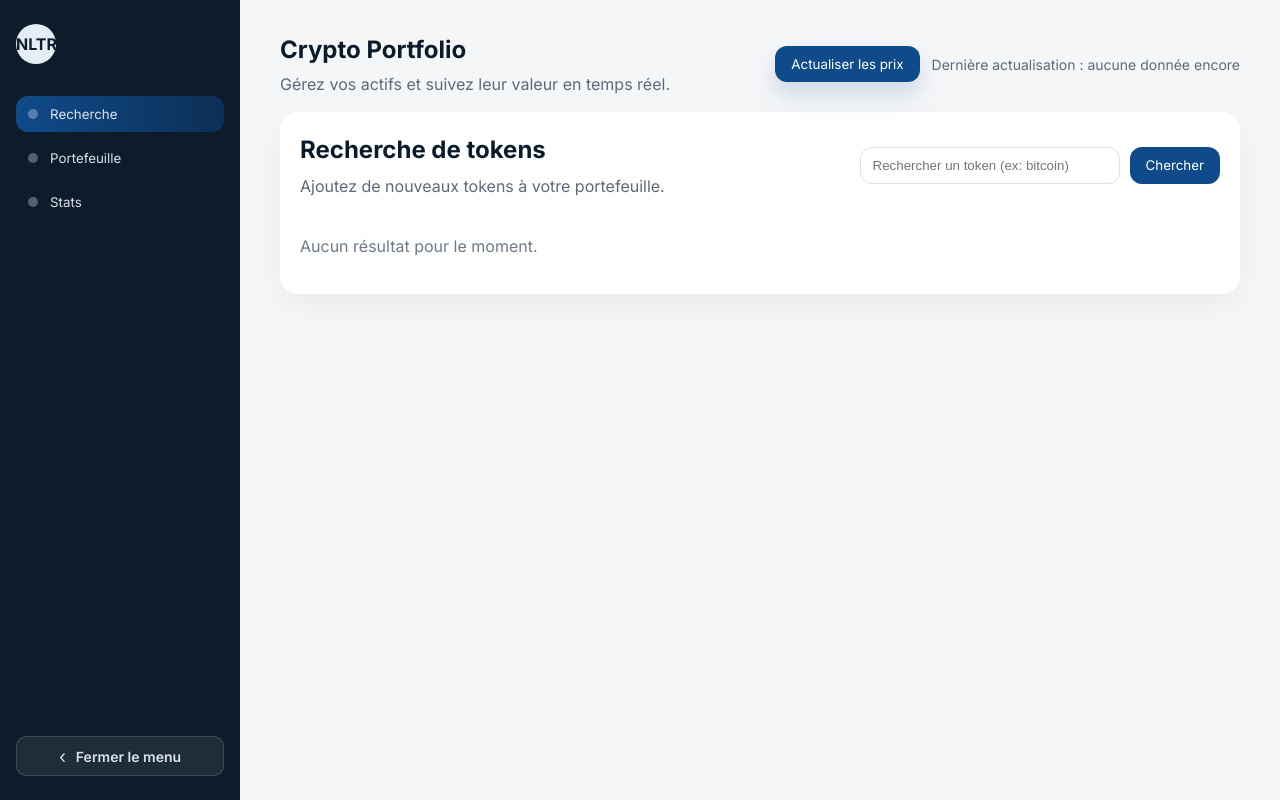
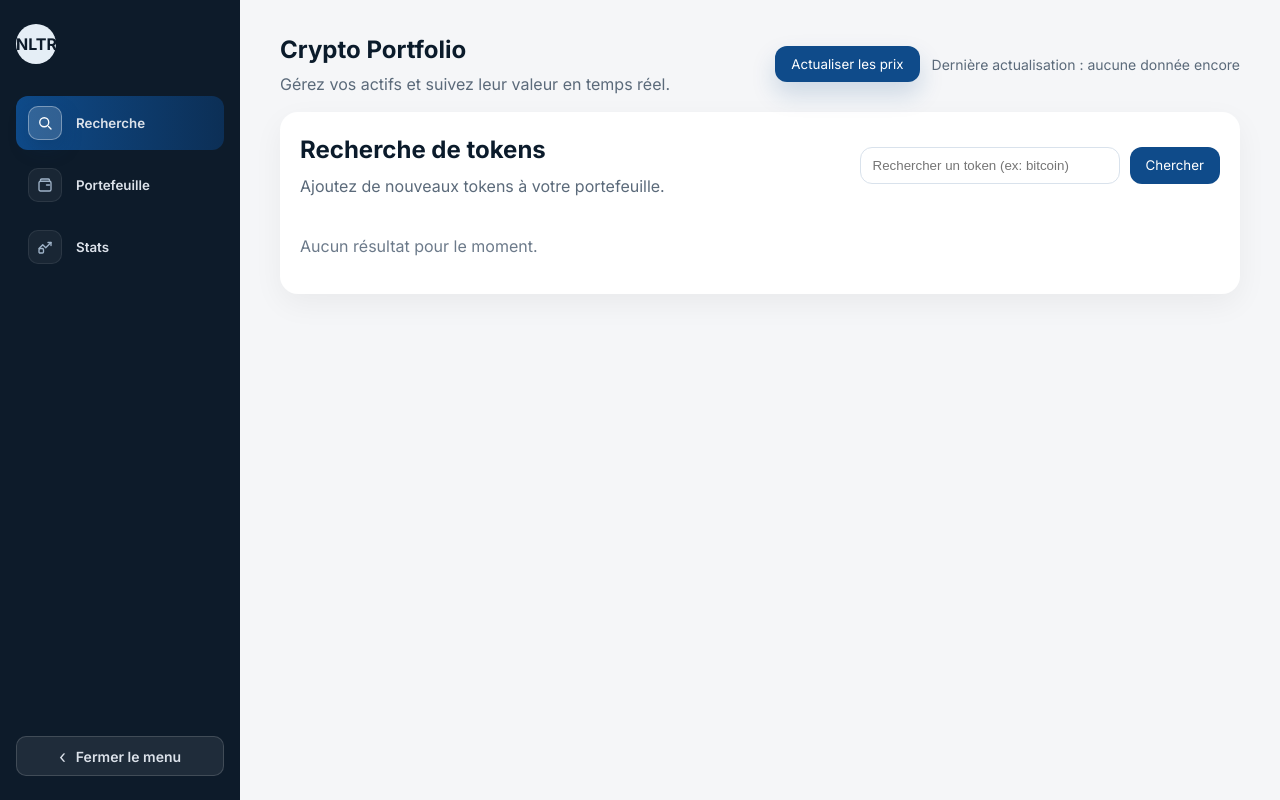
Before and after one commit to Kaunfi/2D, a React (Vite) app: page / in a window 1280 px wide. Built offline with nearby package versions, Linux system fonts and the light colour scheme.

Commit message:
Add icons to sidebar navigation

```diff
--- a/src/components/Sidebar.jsx
+++ b/src/components/Sidebar.jsx
@@ -1,9 +1,32 @@
 import React from 'react';
 
+const icons = {
+  search: (
+    <svg viewBox="0 0 24 24" fill="none" stroke="currentColor" strokeWidth="1.8" strokeLinecap="round" strokeLinejoin="round">
+      <circle cx="11" cy="11" r="6" />
+      <line x1="20" y1="20" x2="16.65" y2="16.65" />
+    </svg>
+  ),
+  portfolio: (
+    <svg viewBox="0 0 24 24" fill="none" stroke="currentColor" strokeWidth="1.8" strokeLinecap="round" strokeLinejoin="round">
+      <path d="M6 7V5.5A1.5 1.5 0 0 1 7.5 4h9A1.5 1.5 0 0 1 18 5.5V7" />
+      <rect x="4" y="7" width="16" height="13" rx="2" />
+      <path d="M14 12h4" />
+    </svg>
+  ),
+  stats: (
+    <svg viewBox="0 0 24 24" fill="none" stroke="currentColor" strokeWidth="1.8" strokeLinecap="round" strokeLinejoin="round">
+      <polyline points="4 14 9 9 13 13 20 6" />
+      <polyline points="20 10 20 6 16 6" />
+      <rect x="4" y="14" width="6" height="6" rx="1.5" />
+    </svg>
+  ),
+};
+
 const menuItems = [
-  { key: 'search', label: 'Recherche' },
-  { key: 'portfolio', label: 'Portefeuille' },
-  { key: 'stats', label: 'Stats' },
+  { key: 'search', label: 'Recherche', icon: icons.search },
+  { key: 'portfolio', label: 'Portefeuille', icon: icons.portfolio },
+  { key: 'stats', label: 'Stats', icon: icons.stats },
 ];
 
 function Sidebar({ activePage, onNavigate, isCollapsed, onToggle }) {
@@ -19,8 +42,8 @@ function Sidebar({ activePage, onNavigate, isCollapsed, onToggle }) {
             className={`sidebar__link ${activePage === item.key ? 'is-active' : ''}`}
             onClick={() => onNavigate(item.key)}
           >
-            <div className="sidebar__pill" />
-            <span>{item.label}</span>
+            <span className="sidebar__icon" aria-hidden="true">{item.icon}</span>
+            <span className="sidebar__label">{item.label}</span>
           </button>
         ))}
       </nav>
--- a/src/styles/app.css
+++ b/src/styles/app.css
@@ -86,7 +86,7 @@
   color: inherit;
   display: flex;
   align-items: center;
-  gap: 12px;
+  gap: 14px;
   cursor: pointer;
   padding: 10px 12px;
   border-radius: 12px;
@@ -97,23 +97,52 @@
   background: rgba(255, 255, 255, 0.08);
 }
 
-.sidebar__pill {
-  width: 10px;
-  height: 10px;
-  border-radius: 50%;
-  background: rgba(255, 255, 255, 0.3);
+.sidebar__link:hover .sidebar__icon {
+  background: rgba(255, 255, 255, 0.1);
+  border-color: rgba(255, 255, 255, 0.18);
+  color: #dce2ea;
+}
+
+.sidebar__icon {
+  width: 34px;
+  height: 34px;
+  border-radius: 10px;
+  border: 1px solid rgba(255, 255, 255, 0.08);
+  background: rgba(255, 255, 255, 0.05);
+  display: inline-flex;
+  align-items: center;
+  justify-content: center;
+  color: #9fb3c8;
+  transition: background 0.15s ease, color 0.15s ease, border-color 0.15s ease,
+    box-shadow 0.15s ease;
+}
+
+.sidebar__icon svg {
+  width: 18px;
+  height: 18px;
+}
+
+.sidebar__label {
+  font-weight: 600;
 }
 
 .sidebar__link.is-active {
   background: linear-gradient(90deg, #0f4b8a, #0c2f56);
 }
 
-.sidebar--collapsed .sidebar__link span {
-  display: none;
+.sidebar__link.is-active .sidebar__icon {
+  background: rgba(255, 255, 255, 0.15);
+  border-color: rgba(255, 255, 255, 0.35);
+  box-shadow: 0 8px 20px rgba(12, 47, 86, 0.25);
+  color: #fff;
 }
 
-.sidebar--collapsed .sidebar__pill {
-  margin-inline: auto;
+.sidebar--collapsed .sidebar__link {
+  justify-content: center;
+}
+
+.sidebar--collapsed .sidebar__label {
+  display: none;
 }
 
 .content {
```
